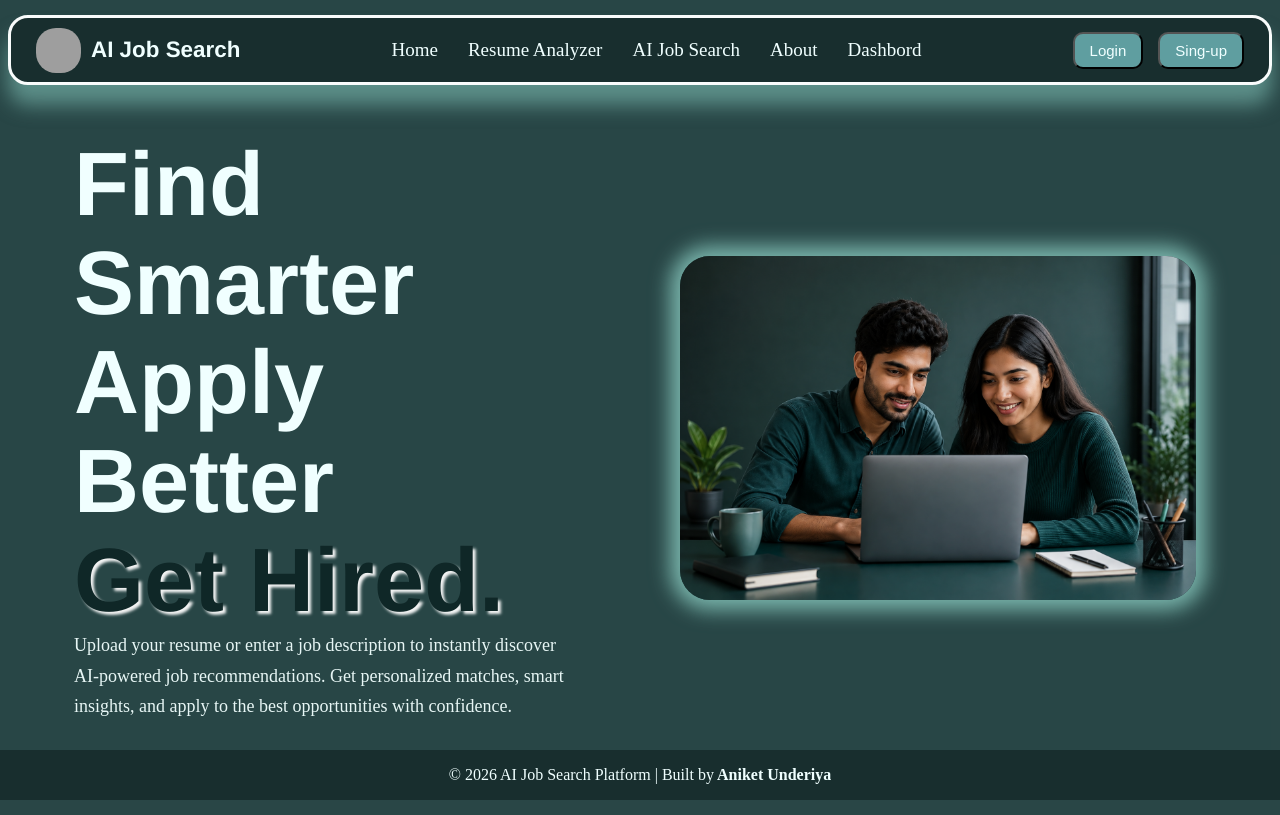
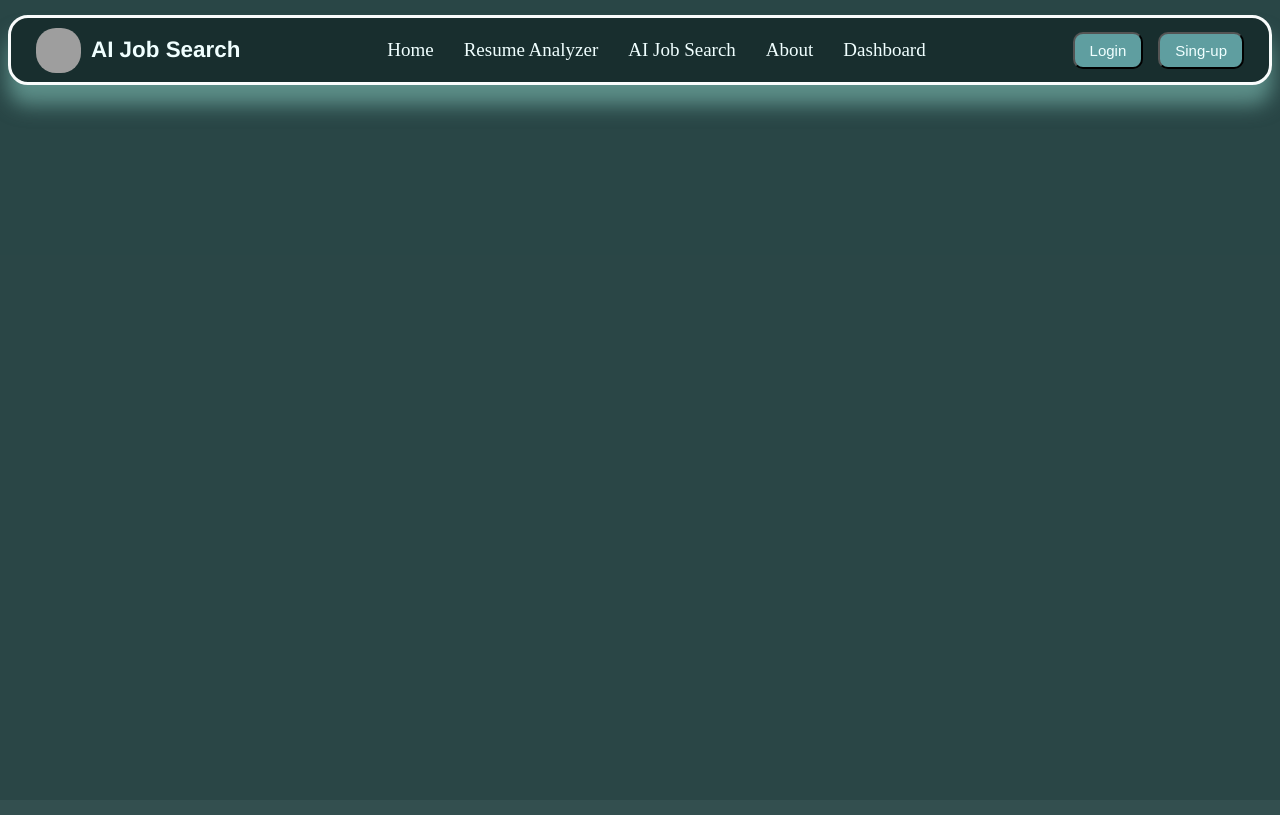
Before and after one commit to underiya-ai/Automate_job_search_platform, a React app in the folder frontend/: page /about in a window 1280 px wide. Built offline with nearby package versions, Linux system fonts and the light colour scheme; grey boxes are pictures that could not be loaded; the HTML template or start-up script is replaced by a standard one.

Commit message:
add more pages

```diff
--- a/frontend/package.json
+++ b/frontend/package.json
@@ -12,7 +12,8 @@
   "dependencies": {
     "react": "^19.2.7",
     "react-dom": "^19.2.7",
-    "react-router-dom": "^7.18.2"
+    "react-router-dom": "^7.18.2",
+    "react-type-animation": "^3.2.0"
   },
   "devDependencies": {
     "@eslint/js": "^10.0.1",
--- a/frontend/src/App.jsx
+++ b/frontend/src/App.jsx
@@ -1,33 +1,24 @@
 import React from 'react'
-import Navbar from './components/navbar'
-import Middle from './components/Middle'
-import Lastbutton from './components/Lastbutton'
+import {Routes,Route} from 'react-router-dom'
+import Home from './pages/Home';
+import ResumeAnalyzer from './pages/ResumeAnalyzer';
+import Jobsearch from './pages/Jobsearch';
+import About from './pages/About';
+import Dashbord from './pages/Dashbord';
+
+
 const App = () => {
   return (
-    <div className='container'>
-       <div className="main-container">
+<Routes>
+<Route path='/' element={<Home/>}/>
+<Route path='/resume' element={<ResumeAnalyzer/>}/>
+<Route path='/job-search' element={<Jobsearch/>}/>
+<Route path='/about' element={<About/>}/>
 
-        <div className='nav-container'>
-            <Navbar/>
-        </div>
+<Route path='/dashboard' element={<Dashbord/>}/>
 
-        <div className="middle-container">
-            <Middle/>
-        <div>
-            <div className="last-container">
-                <div className="footer">
-                       <p>
-                        © 2026 AI Job Search Platform | Built by
-                        <strong> Aniket Underiya</strong>
-                    </p>
-                </div>
-            </div>
-         </div>
-        </div>
-       </div>
-
-    </div>
+</Routes>
   )
 }
 
-export default App
+export default App;
--- a/frontend/src/components/Lastbutton.jsx
+++ b/frontend/src/components/Lastbutton.jsx
@@ -3,10 +3,14 @@ import React from 'react'
 const Lastbutton = () => {
   return (
     <div>
-        <div className="footer">
-                <button className='upload'>Upload Resume</button>
-                <button className='job'>Start Job Search</button>
-              </div>
+        <div>
+                <div className="footer">
+                       <p>
+                        © 2026 AI Job Search Platform | Built by
+                        <strong> Aniket Underiya</strong>
+                    </p>
+                </div>
+            </div>
     </div>
   )
 }
--- a/frontend/src/components/navbar.jsx
+++ b/frontend/src/components/navbar.jsx
@@ -1,6 +1,7 @@
 import React from 'react'
+import { Link } from 'react-router-dom';
 
-const navbar = () => {
+const Navbar = () => {
   return (
     <div>
         <div className="navbar-container">
@@ -14,12 +15,12 @@ const navbar = () => {
                                       ☰
             </div>
             <div className="links">
-              <a href="#">Home</a>
-              <a href="#">Resume Analyzer</a>
-              <a href="#">AI Job Search</a>
-              <a href="#">About</a>
-              <a href="#">Dashbord</a>
-            </div>
+  <Link to="/">Home</Link>
+  <Link to="/resume">Resume Analyzer</Link>
+  <Link to="/job-search">AI Job Search</Link>
+  <Link to="/about">About</Link>
+  <Link to="/dashboard">Dashboard</Link>
+</div>
             <div className="sing-up-container">
               <button className='login'>Login</button>
               <button className='sing'>Sing-up</button>
@@ -29,4 +30,4 @@ const navbar = () => {
   )
 }
 
-export default navbar
+export default Navbar;
--- /dev/null
+++ b/frontend/src/pages/About.jsx
@@ -0,0 +1,15 @@
+import React from 'react'
+import Navbar from '../components/Navbar'
+
+const About = () => {
+  return (
+    <div className='about-container'>
+         <div className='nav-container'>
+                  <Navbar/>
+            </div>
+
+    </div>
+  )
+}
+
+export default About
--- /dev/null
+++ b/frontend/src/pages/Dashbord.jsx
@@ -0,0 +1,14 @@
+import React from 'react'
+import Navbar from '../components/Navbar'
+
+const Dashbord = () => {
+  return (
+    <div>
+        <div className='nav-container'>
+                  <Navbar/>
+            </div>
+    </div>
+  )
+}
+
+export default Dashbord
--- /dev/null
+++ b/frontend/src/pages/Home.jsx
@@ -0,0 +1,40 @@
+import React from 'react'
+import Navbar from '../components/Navbar'
+import Middle from '../components/Middle'
+import Lastbutton from '../components/Lastbutton'
+
+
+const Home = () => {
+  return (
+
+
+<div className='container'>
+       <div className="main-container">
+
+            <div className='nav-container'>
+                  <Navbar/>
+            </div>
+
+           <div className="middle-container">
+                <Middle/>
+            <div>
+
+             <div className="last-container">
+                <div className="footer">
+                       <p>
+                        © 2026 AI Job Search Platform | Built by
+                        <strong> Aniket Underiya</strong>
+                    </p>
+                </div>
+             </div>
+
+        </div>
+    </div>
+</div>
+
+</div>
+
+  )
+}
+
+export default Home;
--- /dev/null
+++ b/frontend/src/pages/Jobsearch.jsx
@@ -0,0 +1,15 @@
+import React from 'react'
+import Navbar from '../components/Navbar'
+
+const Jobsearch = () => {
+  return (
+    <div className='job-container'>
+        <div className='nav-container'>
+                  <Navbar/>
+            </div>
+
+    </div>
+  )
+}
+
+export default Jobsearch
--- /dev/null
+++ b/frontend/src/pages/ResumeAnalyzer.jsx
@@ -0,0 +1,16 @@
+import React from 'react'
+import Navbar from '../components/Navbar'
+
+const ResumeAnalyzer = () => {
+  return (
+    <div className='Resume-container'>
+
+         <div className='nav-container'>
+                  <Navbar/>
+            </div>
+
+    </div>
+  )
+}
+
+export default ResumeAnalyzer
```
Also changed, not shown: frontend/src/components/Middle.jsx (+6 -1 lines), 1 other file (tests, documents, lock files or other folders).
